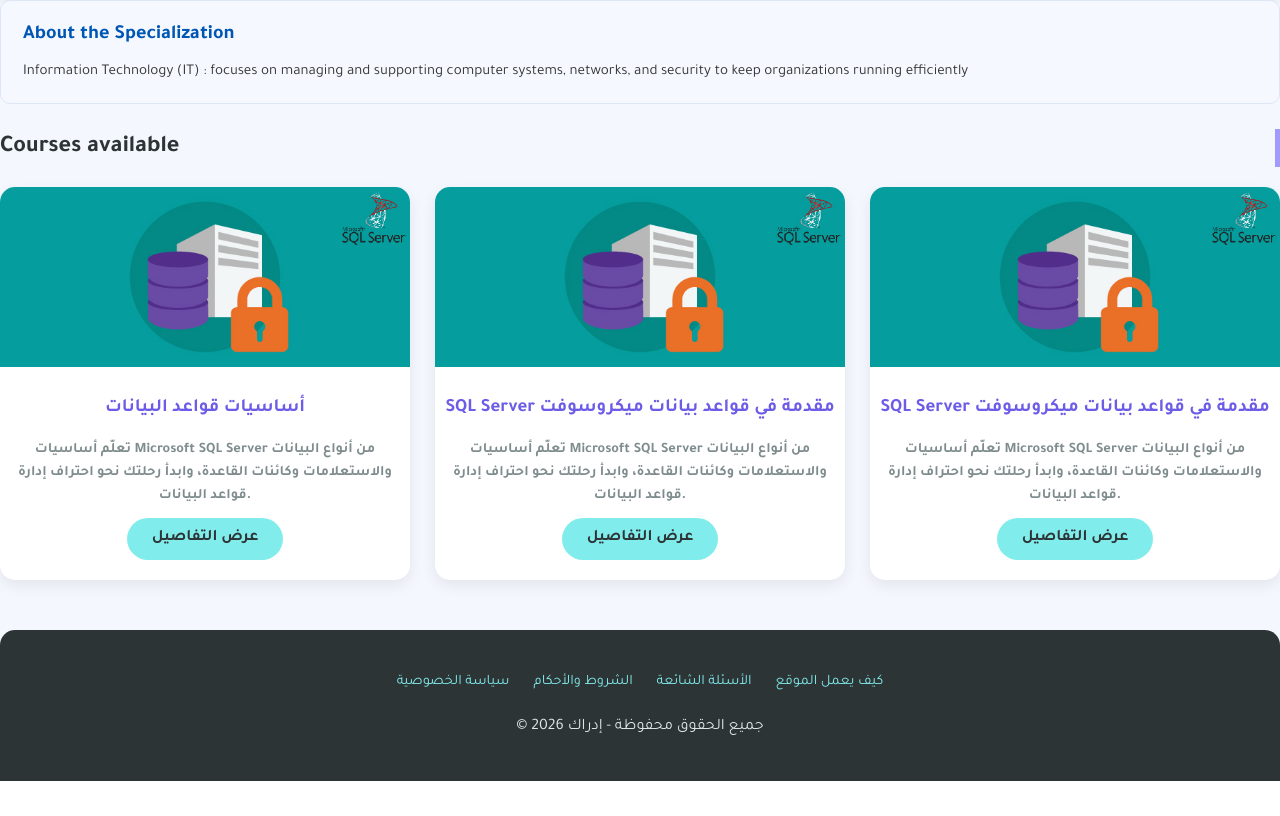
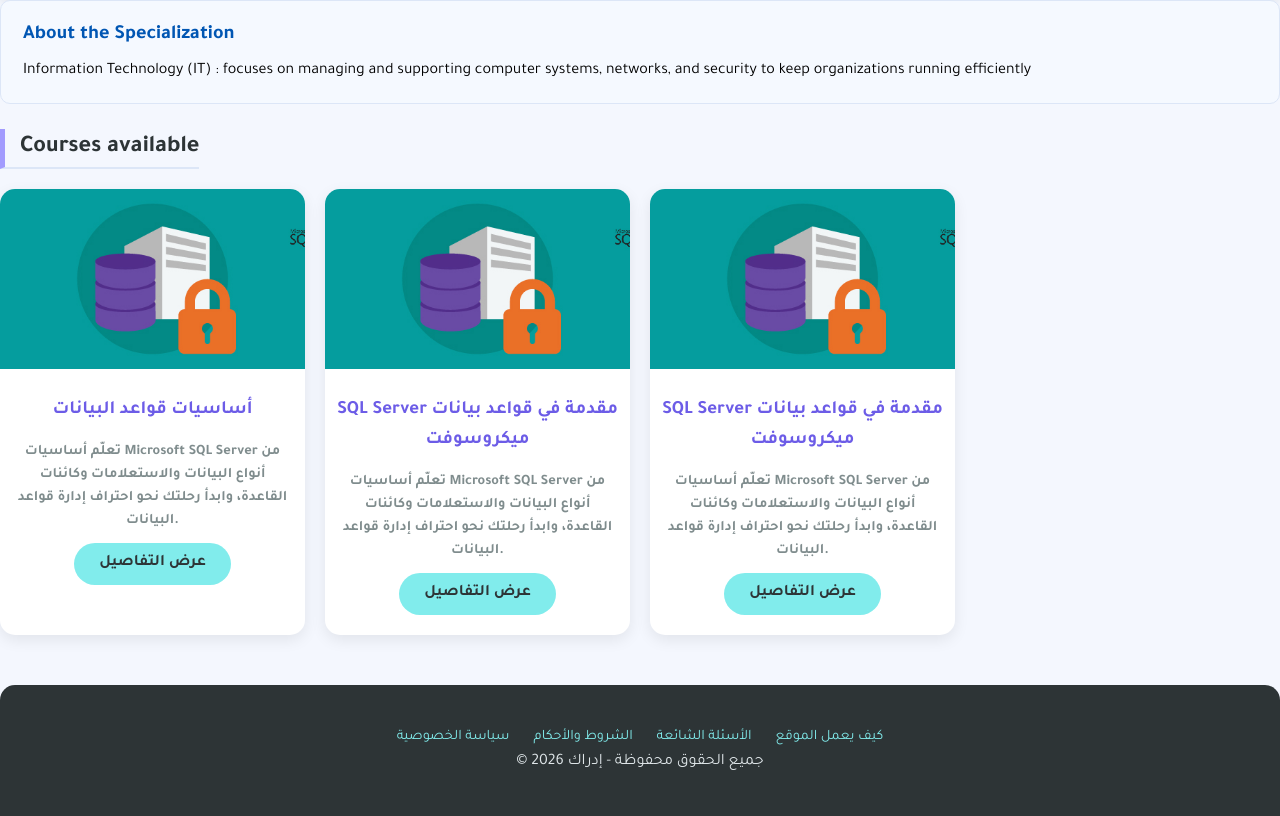
Before and after one commit to ta-la-saleh/wep-system-project, a PHP site: page /IT.html in a window 1280 px wide. Shown: the part 78-894 px from the top of the page. Before the commit the page ends 859 px from the top, so only its background shows below. Run offline with PHP 8.4, Linux system fonts and the light colour scheme.

Commit message:
Update style.css

```diff
--- a/style.css
+++ b/style.css
@@ -1,3 +1,4 @@
+
 @import url('https://fonts.googleapis.com/css2?family=Tajawal:wght@400;700&display=swap');
 
 * {
@@ -13,11 +14,6 @@ body {
     line-height: 1.6;
 }
 
-.container {
-    width: 90%;
-    max-width: 1200px;
-    margin: 0 auto;
-}
 
 header {
     background: linear-gradient(135deg, #a29bfe, #81ecec);
@@ -71,6 +67,8 @@ header h1 {
     color: #a29bfe;
 }
 
+
+
 .main-nav {
     background: white;
     margin: 20px 0;
@@ -99,6 +97,8 @@ header h1 {
     border-bottom: 3px solid #81ecec;
 }
 
+
+
 .major-intro {
     background: #f5f9ff;
     padding: 18px 22px;
@@ -115,22 +115,20 @@ header h1 {
     text-align: left;
 }
 
-.major-intro p {
-    margin: 0;
-    font-size: 15px;
-    line-height: 1.7;
-    color: #333;
-    text-align: left;
-}
 
 main h2 {
     margin-bottom: 20px;
     color: #2d3436;
-    border-right: 5px solid #a29bfe;
-    padding-right: 15px;
+    border-left: 5px solid #a29bfe;
+    padding-left: 15px;
+    text-align: left;
     direction: ltr;
-    text-align: left;
+    display: inline-block;
+    border-bottom: 2px solid #dce6f7;
 }
+
+
+
 
 .offers-grid {
     display: grid;
@@ -139,8 +137,9 @@ main h2 {
     margin-bottom: 50px;
     direction: ltr;
     justify-items: start;
-    text-align: left;
 }
+
+
 
 .offer-card {
     background: white;
@@ -192,6 +191,7 @@ main h2 {
     color: white;
 }
 
+
 footer {
     background: #2d3436;
     color: #dfe6e9;
@@ -200,27 +200,26 @@ footer {
     border-radius: 15px 15px 0 0;
 }
 
-.footer-links {
-    margin-bottom: 20px;
-}
-
 .footer-links a {
     color: #81ecec;
     text-decoration: none;
     margin: 0 10px;
     font-size: 0.9rem;
 }
-
-.social-media {
-    margin-bottom: 20px;
-    color: #a29bfe;
+ .offers-grid {
+    display: grid;
+    grid-template-columns: repeat(auto-fill, minmax(300px, 1fr));
+    gap: 20px;
 }
 
-copyright {
-    border-top: 1px solid #636e72;
-    padding-top: 20px;
-    font-size: 0.8rem;
+.it-info{
+    color: #000000;
+    size: 50%;
+
 }
+
+
+
 
 @media (max-width: 768px) {
     .offers-grid {
```
